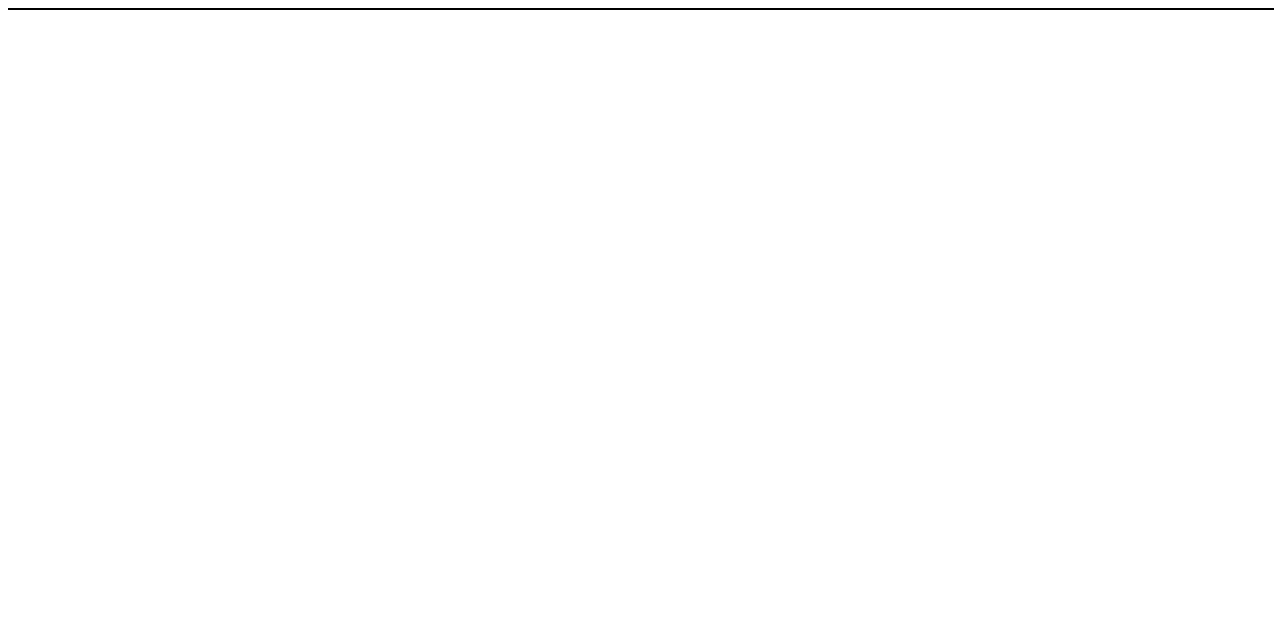
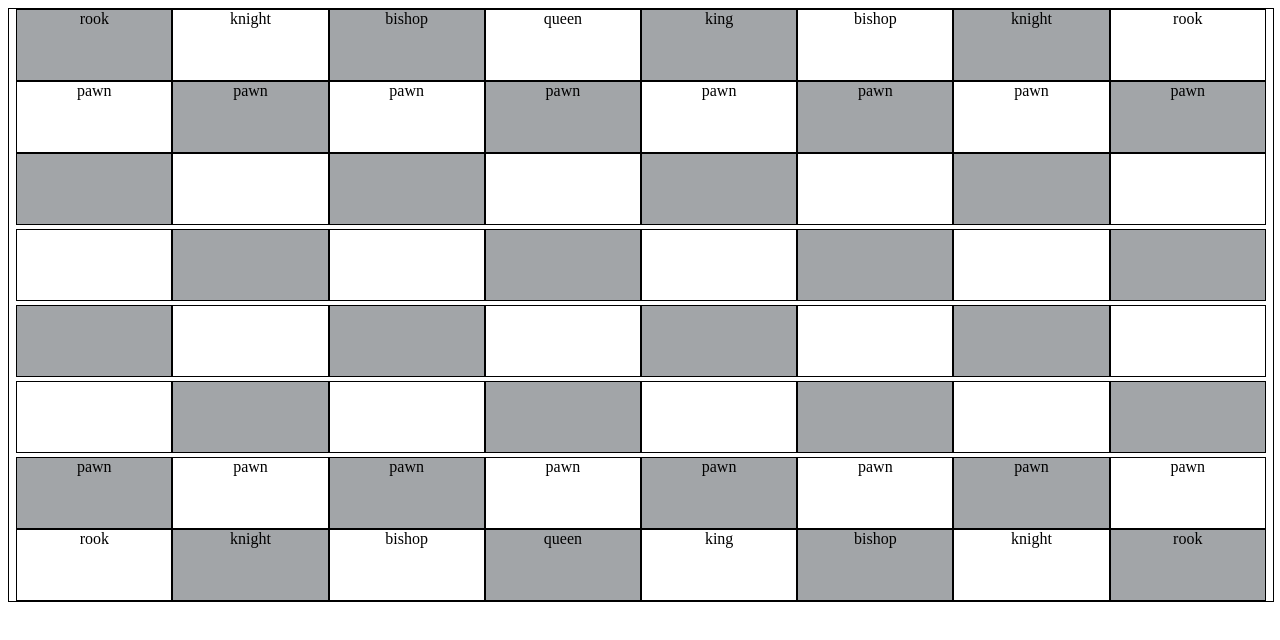
Before and after one commit to hiteshk567/hackathon, a plain HTML site: page docs/index.html in a window 1280 px wide. Drawn offline with Linux system fonts and the light colour scheme.

Commit message:
second commit

```diff
--- a/docs/index.html
+++ b/docs/index.html
@@ -9,7 +9,88 @@
     <link rel="stylesheet" href="style.css" />
   </head>
   <body>
-    <div class="container"></div>
+    <!-- <div class="container">
+      <div class="row">
+        <div class="col" soldier="" ></div>
+        <div class="col-grey"></div>
+        <div class="col"></div>
+        <div class="col-grey"></div>
+        <div class="col"></div>
+        <div class="col-grey"></div>
+        <div class="col"></div>
+        <div class="col-grey"></div>
+      </div>
+      <div class="row">
+        <div class="col-grey"></div>
+        <div class="col"></div>
+        <div class="col-grey"></div>
+        <div class="col"></div>
+        <div class="col-grey"></div>
+        <div class="col"></div>
+        <div class="col-grey"></div>
+        <div class="col"></div>
+      </div>
+      <div class="row">
+        <div class="col"></div>
+        <div class="col-grey"></div>
+        <div class="col"></div>
+        <div class="col-grey"></div>
+        <div class="col"></div>
+        <div class="col-grey"></div>
+        <div class="col"></div>
+        <div class="col-grey"></div>
+      </div>
+      <div class="row">
+        <div class="col-grey"></div>
+        <div class="col"></div>
+        <div class="col-grey"></div>
+        <div class="col"></div>
+        <div class="col-grey"></div>
+        <div class="col"></div>
+        <div class="col-grey"></div>
+        <div class="col"></div>
+      </div>
+      <div class="row">
+        <div class="col"></div>
+        <div class="col-grey"></div>
+        <div class="col"></div>
+        <div class="col-grey"></div>
+        <div class="col"></div>
+        <div class="col-grey"></div>
+        <div class="col"></div>
+        <div class="col-grey"></div>
+      </div>
+      <div class="row">
+        <div class="col-grey"></div>
+        <div class="col"></div>
+        <div class="col-grey"></div>
+        <div class="col"></div>
+        <div class="col-grey"></div>
+        <div class="col"></div>
+        <div class="col-grey"></div>
+        <div class="col"></div>
+      </div>
+      <div class="row">
+        <div class="col"></div>
+        <div class="col-grey"></div>
+        <div class="col"></div>
+        <div class="col-grey"></div>
+        <div class="col"></div>
+        <div class="col-grey"></div>
+        <div class="col"></div>
+        <div class="col-grey"></div>
+      </div>
+      <div class="row">
+        <div class="col-grey"></div>
+        <div class="col"></div>
+        <div class="col-grey"></div>
+        <div class="col"></div>
+        <div class="col-grey"></div>
+        <div class="col"></div>
+        <div class="col-grey"></div>
+        <div class="col"></div>
+      </div>
+    </div> -->
     <script src="script.js" defer></script>
   </body>
 </html>
--- a/docs/script.js
+++ b/docs/script.js
@@ -0,0 +1,104 @@
+let image = {
+    pawn: "pawn",
+    knight: "knight",
+    rook: "rook",
+    bishop: "bishop",
+    queen: "queen",
+    king: "king"
+};
+
+let container = createElement("div", "container");
+createGrid();
+
+container.addEventListener("click", e => {
+    let row = e.target.getAttribute("data_row");
+    let col = e.target.getAttribute("data_col");
+    let color = e.target.className;
+    let isVisited = e.target.getAttribute("visited");
+    let currentPlayer = e.target.getAttribute("player");
+    let soldier = e.target.getAttribute("soldier");
+
+
+    // if (soldier !== "none") {
+    //     selectedPiece = soldier;
+    // } else {
+
+    //     if (selectedPiece !== "")
+    //         updatePos(row, col, currentPlayer, soldier, selectedPiece);
+    // }
+
+    console.log(row, col, color, isVisited, currentPlayer, soldier);
+});
+
+function updatePos(row, col, currentPlayer, soldier, selectedPiece) {
+    // let newPos = document.querySelector(`[data_row="1"`);
+    console.log("a");
+    // console.log(newPost);
+}
+
+function createGrid() {
+    for (let i = 0; i < 8; i++) {
+        let singleRow = createElement("div", "row");
+        let className = "";
+        let player = getPlayer(i);
+        let soldier = "none";
+        for (let j = 0; j < 8; j++) {
+            let currentRow = i + 1,
+                currentCol = j + 1;
+            if (currentRow % 2 === 1 && currentCol % 2 === 1 || currentRow % 2 === 0 && currentCol % 2 === 0) {
+                className = "col-grey";
+            } else {
+                className = "col";
+            }
+
+            if (currentRow === 1 || currentRow === 8) {
+                if (currentCol === 1 || currentCol === 8) {
+                    soldier = "rook";
+                } else if (currentCol === 2 || currentCol === 7) {
+                    soldier = "knight";
+                } else if (currentCol === 3 || currentCol === 6) {
+                    soldier = "bishop";
+                } else if (currentCol === 4) {
+                    soldier = "queen";
+                } else {
+                    soldier = "king";
+                }
+            } else if (currentRow === 2 || currentRow === 7) {
+                soldier = "pawn";
+            }
+
+            let singleNode = node(i, j, className, player, soldier);
+            if (soldier !== "none")
+                singleNode.innerHTML = image[soldier];
+            singleRow.append(singleNode);
+        }
+        container.append(singleRow);
+    }
+}
+
+function getPlayer(n) {
+    if (n === 0 || n === 1) return "white";
+    else if (n === 6 || n === 7) return "black";
+    else return "none";
+}
+
+
+function node(row, col, className, playerName, soldier) {
+    let singleDiv = createElement("div", className);
+    singleDiv.setAttribute("data_row", row);
+    singleDiv.setAttribute("data_col", col);
+    singleDiv.setAttribute("visited", false);
+    singleDiv.setAttribute("player", playerName);
+    singleDiv.setAttribute("soldier", soldier)
+
+
+    return singleDiv;
+}
+
+function createElement(tagName, className) {
+    let element = document.createElement(tagName);
+    element.className = className;
+    return element;
+}
+
+document.body.append(container);
--- a/docs/style.css
+++ b/docs/style.css
@@ -1,5 +1,24 @@
 .container {
     width: 100%;
     border: 1px solid black;
+}
 
+.row {
+    width: 100%;
+    text-align: center;
 }
+
+.col {
+    display: inline-block;
+    width: 12.2%;
+    height: 70px;
+    border: 1px solid black;
+}
+
+.col-grey {
+    display: inline-block;
+    width: 12.2%;
+    height: 70px;
+    background: #a2a5a8;
+    border: 1px solid black;
+}
```
